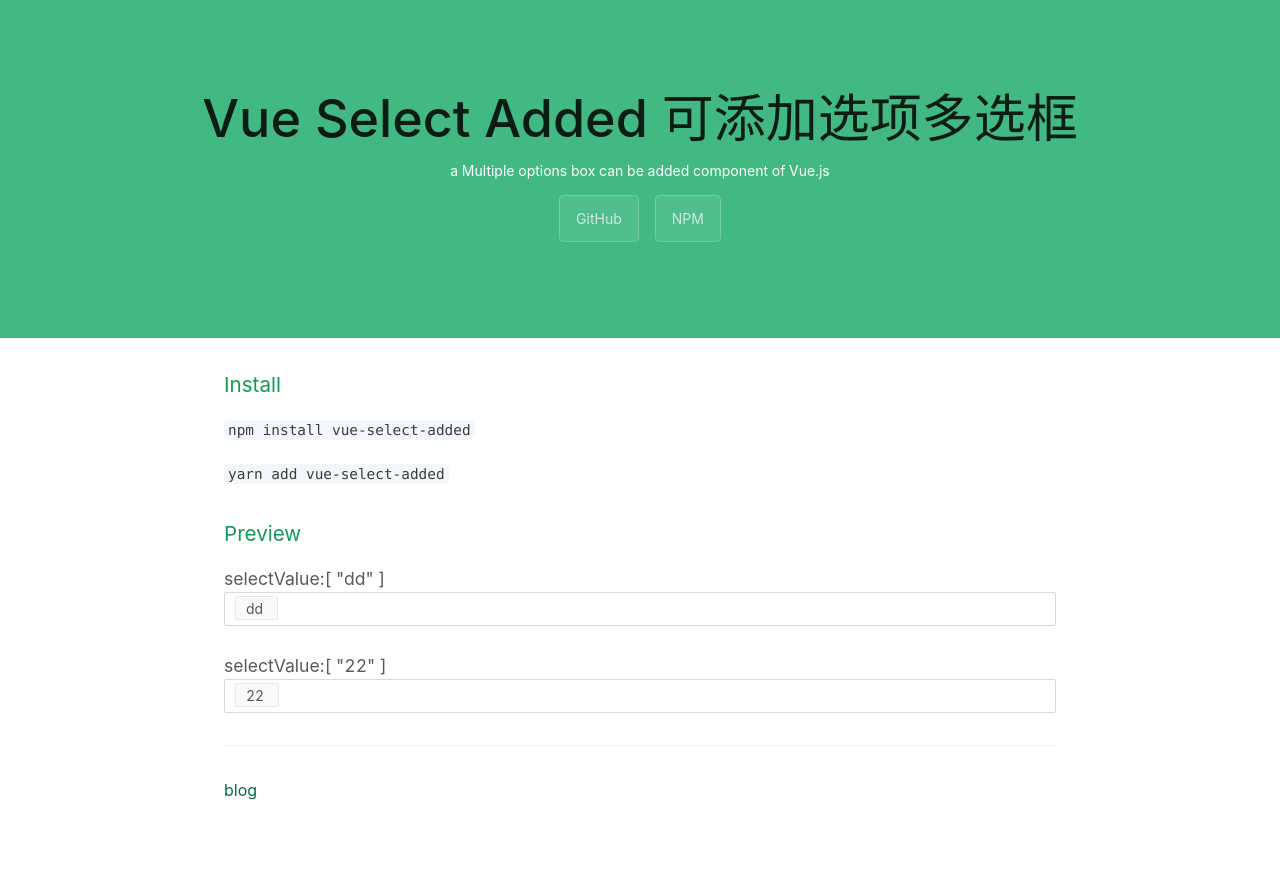
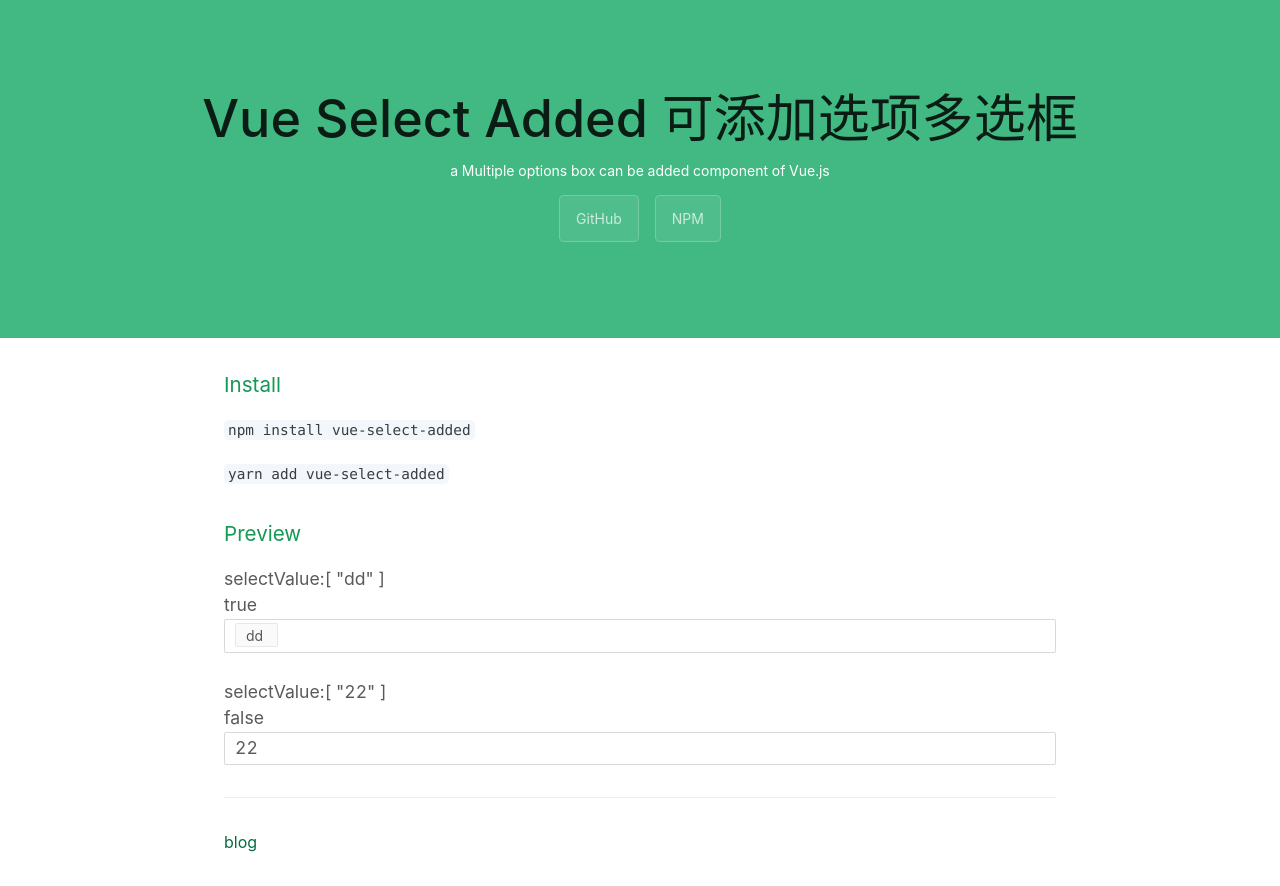
Before and after one commit to XiaoNode/vue-select-added, a Vue app: page / in a window 1280 px wide. Before the commit the page ends 834 px from the top, so only its background shows below. Built offline with nearby package versions, Linux system fonts and the light colour scheme.

Commit message:
添加是否为多选的参数

```diff
--- a/package.json
+++ b/package.json
@@ -1,6 +1,6 @@
 {
   "name": "vue-select-added",
-  "version": "0.0.5",
+  "version": "0.0.6",
   "description": "Vue.js select added editor component",
   "keywords": [
     "vueselectadded",
--- a/src/App.vue
+++ b/src/App.vue
@@ -32,7 +32,7 @@
           <SelectAdded :allArr="items" v-model="selectValue" />
           <br />
           selectValue:{{ selectValue2 }}
-          <SelectAdded :allArr="items2" v-model="selectValue2" />
+          <SelectAdded :allArr="items2" :multiple="false" v-model="selectValue2" />
           <span></span>
         </div>
 
--- a/src/components/SelectAdded.vue
+++ b/src/components/SelectAdded.vue
@@ -1,10 +1,12 @@
 <template>
   <div class="me-select-input" :class="{ readonly: readOnly }">
+    {{ multiple }}
     <a-popover
       placement="bottomLeft"
       trigger="click"
       overlayClassName="popoverbox"
       v-if="!readOnly"
+      v-model="visible"
     >
       <div slot="content">
         <div class="open">
@@ -103,11 +105,9 @@
           </div>
         </div>
       </div>
-      <div
-        class="input"
-        @click.self="openDialog"
-      >
-        <ul>
+      <div class="input" @click.self="openDialog">
+        <span class="span" v-if="!multiple">{{ selectValue[0] || "" }}</span>
+        <ul v-else>
           <li v-for="item in selectValue" :key="item">
             <span class="me-pr-1"> {{ item }} </span>
             <a-icon
@@ -125,7 +125,8 @@
       :class="{ readonly: readOnly }"
       v-else
     >
-      <ul>
+      <span class="span" v-if="!multiple">{{ selectValue[0] || "" }}</span>
+      <ul v-else>
         <li v-for="item in selectValue" :key="item">
           <span class="me-pr-1"> {{ item }} </span>
           <a-icon
@@ -155,6 +156,10 @@
       prop: Array,
       default: [],
     },
+    multiple: {
+      type: Boolean,
+      default: true,
+    },
     readOnly: {
       type: Boolean,
       default: false,
@@ -181,6 +186,7 @@
     this.$data.selectValue = this.$props.product;
   },
   data: () => ({
+    visible: false,
     items: [],
     selectValue: [],
     searchVal: "",
@@ -195,10 +201,22 @@
       this.$data.open = !this.$data.open;
     },
     addOrRemoveItem(flag, item) {
-      if (flag) {
-        this.$data.selectValue = without(this.$data.selectValue, item);
+      // flag== true, remove item
+      const { multiple } = this.$props;
+      if (multiple) {
+        if (flag) {
+          this.$data.selectValue = without(this.$data.selectValue, item);
+        } else {
+          this.$data.selectValue.push(item);
+        }
       } else {
-        this.$data.selectValue.push(item);
+        if (flag) {
+          this.$data.selectValue = [];
+        } else {
+          this.$data.selectValue = [];
+          this.$data.selectValue.push(item);
+          this.hidePopover();
+        }
       }
       this.syncData();
     },
@@ -247,6 +265,9 @@
     syncData() {
       this.$emit("input", this.$data.selectValue);
     },
+    hidePopover() {
+      this.$data.visible = false;
+    },
   },
 };
 </script>
@@ -262,6 +283,7 @@
     line-height: 23px;
     cursor: pointer;
     background: #fff;
+    min-height: 33px;
     &:focus {
       border: 1px solid $primaryColor;
     }
@@ -288,6 +310,11 @@
           transform: padding 0.3s cubic-bezier(0.645, 0.045, 0.355, 1);
         }
       }
+    }
+    .span {
+      padding-left: 10px;
+      display: inline-block;
+      padding-top: 3px;
     }
   }
 }
```
